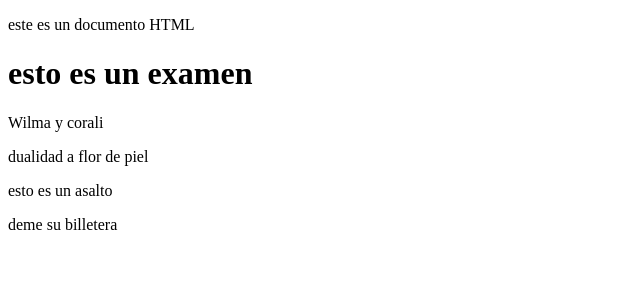
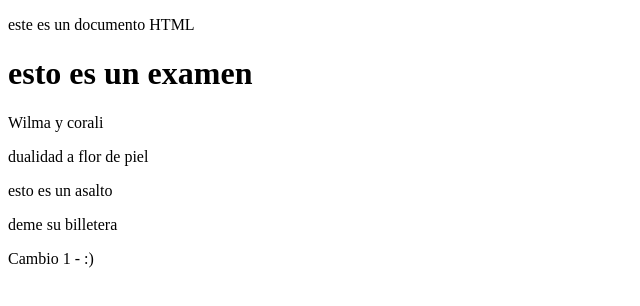
Before and after one commit to coralidiana/SJ_Git_Eval, a plain HTML site: page index.html in a window 1280 px wide. Shown: the full height of the page, 0-640 px from the left. Drawn offline with Linux system fonts and the light colour scheme.

Commit message:
Adicion 1

```diff
--- a/index.html
+++ b/index.html
@@ -10,5 +10,9 @@
 	<p>dualidad a flor de piel</p>
 	<p>esto es un asalto</p>
 	<p>deme su billetera</p>
+
+
+	<p>Cambio 1 - :) </p>
+
 </body>
 </html>
```
